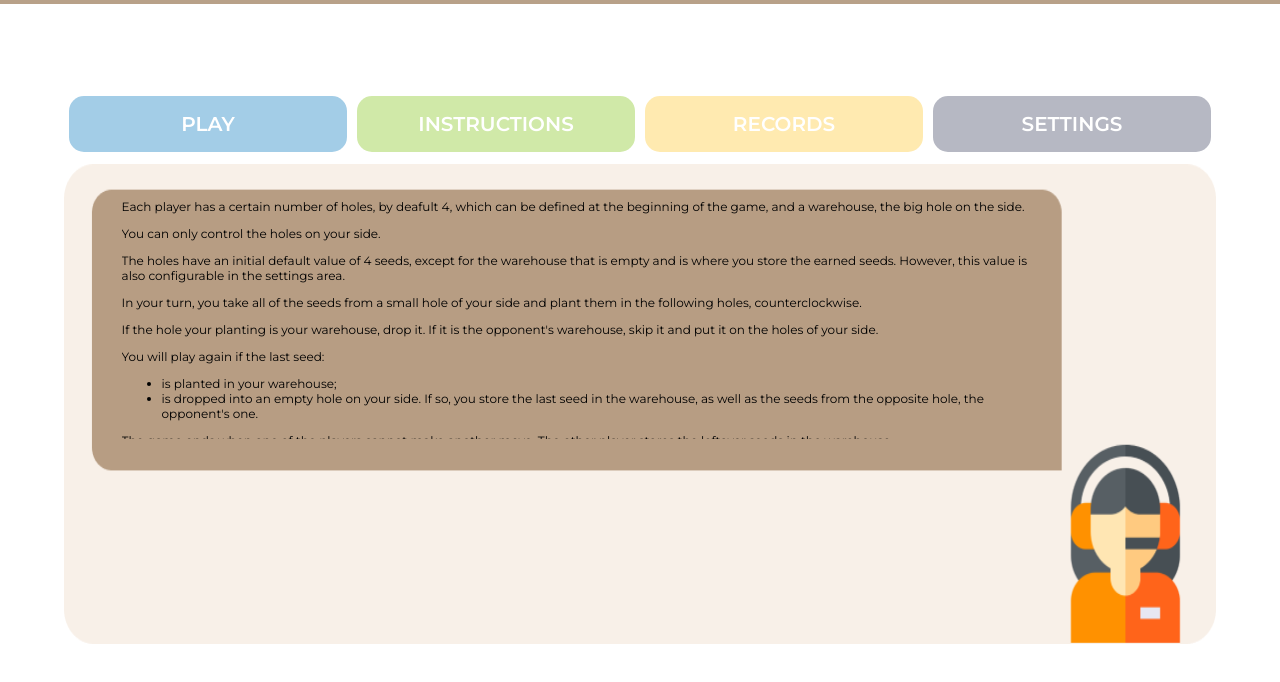
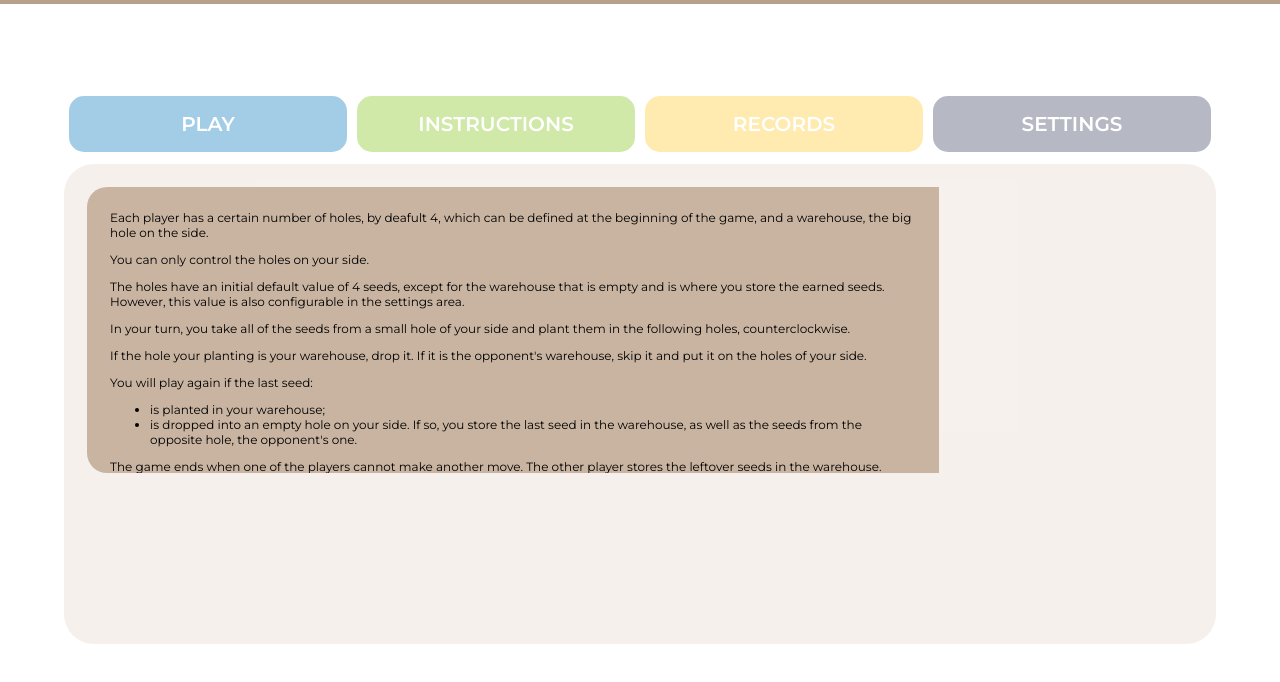
Before and after one commit to margaridav27/feup-ltw-Mancala, a plain HTML site: page index.html in a window 1280 px wide. Both pictures are taken after a click on the button "INSTRUCTIONS". Shown: the part 76-758 px from the top of the page. Drawn offline with Linux system fonts and the light colour scheme.

Commit message:
removed background images from panels

```diff
--- a/styles/panels/instructions.css
+++ b/styles/panels/instructions.css
@@ -3,24 +3,23 @@
   height: 60vh;
   margin: auto;
   display: flex;
-  justify-content: center;
-  align-items: center;
-  margin-bottom: 20px;
-  background-image: url("../../assets/instructions-panel-background.png");
-  background-repeat: no-repeat;
-  background-size: 100% 100%;
-  display: flex;
   justify-content: start;
   align-items: flex-start;
+  margin-bottom: 20px;
+  background-color: rgba(164, 113, 72, 0.1);
+  border-radius: 30px;
 }
 
 .instructions {
   font-size: 12px;
-  width: 80%;
+  width: 70%;
   height: 50%;
-  margin-top: 3%;
-  margin-left: 5%;
+  margin-top: 2%;
+  margin-left: 2%;
+  padding: 2%;
   overflow: auto;
+  background: rgba(155, 121, 87, 0.5);
+  border-radius: 20px 0px 0px 20px;
 }
 
 .records-btn:hover {
--- a/styles/panels/records.css
+++ b/styles/panels/records.css
@@ -1,17 +1,15 @@
 .records-panel {
   width: 80vw;
   height: 60vh;
-  margin: auto;
   display: flex;
   justify-content: center;
   align-items: center;
+  margin: auto;
   margin-bottom: 20px;
-  background-image: url("../../assets/records-panel-background.png");
-  background-repeat: no-repeat;
-  background-size: 100% 100%;
-  display: flex;
-  justify-content: center;
-  align-items: center;
+  border: 25px solid rgba(155, 121, 87, 0.7);
+  box-sizing: border-box;
+  border-radius: 20px;
+  background: #a5ceac;
 }
 
 .records-panel {
```
